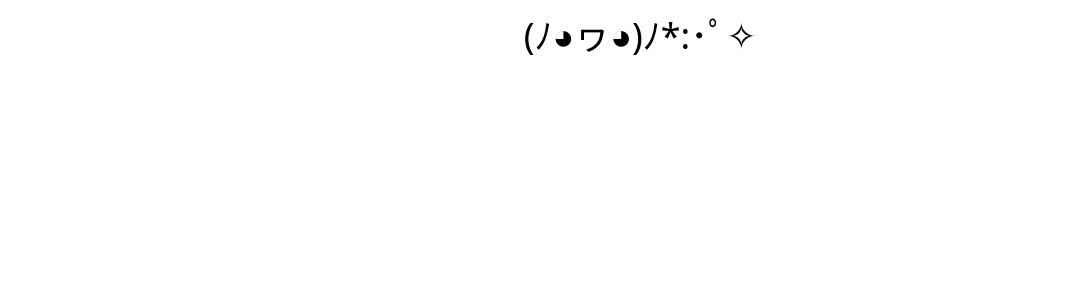
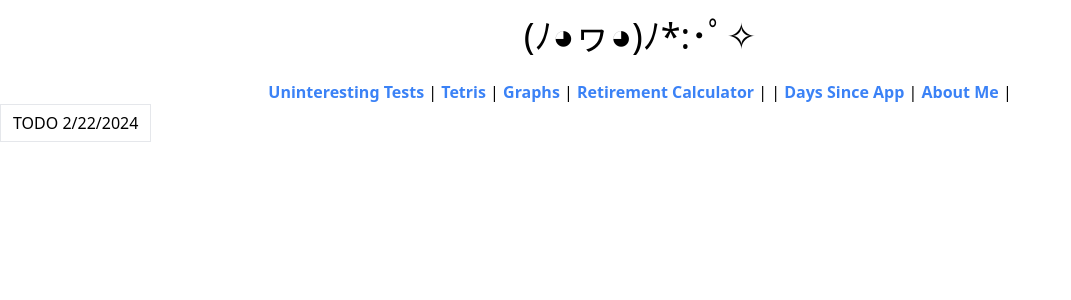
Before and after one commit to mtdamert/website, a React (Create React App) app: page /days-since in a window 1280 px wide. Before the commit this address had no page. Shown: the top 300 px of the page, without its empty margins (0-1071 px from the left). Built offline with nearby package versions, Linux system fonts and the light colour scheme.

Commit message:
Added a skeleton for a Days Since page

```diff
--- a/src/App.js
+++ b/src/App.js
@@ -5,6 +5,7 @@ import TestPage from './pages/TestPage';
 import TetrisPage from './pages/TetrisPage';
 import GraphsPage from './pages/GraphsPage';
 import RetirementCalcPage from './pages/RetirementCalcPage';
+import DaysSincePage from './pages/DaysSincePage';
 
 import { BrowserRouter, Routes, Route } from 'react-router-dom';
 
@@ -39,6 +40,7 @@ function App() {
                             <Route path="/tetris" element={<TetrisPage />} />
                             <Route path="/graphs" element={<GraphsPage />} />
                             <Route path="/retirement-calc" element={<RetirementCalcPage />} />
+                            <Route path="/days-since" element={<DaysSincePage />} />
                             <Route path="/about" element={<AboutPage />} />
                         </Route>
                     </Routes>
--- /dev/null
+++ b/src/components/DaysSince.js
@@ -0,0 +1,7 @@
+function DaysSince() {
+    return (
+        <div className="flex items-center px-3 py-1.5 border">TODO 2/22/2024 </div>
+    );
+}
+
+export default DaysSince;
--- a/src/components/Header.js
+++ b/src/components/Header.js
@@ -7,9 +7,9 @@ function Header() {
         { label: 'Tetris', path: '/tetris' },
         { label: 'Graphs', path: '/graphs' },
         { label: 'Retirement Calculator', path: '/retirement-calc' },
-        {/* label: '3D', path: '/3d_art' },
-        { label: 'Days Since App', path: 'days_since'*/},
-    { label: 'About Me', path: '/about' },
+        {/* label: '3D', path: '/3d_art' */},
+        { label: 'Days Since App', path: 'days-since'},
+        { label: 'About Me', path: '/about' },
     ];
 
     const renderedLinks = links.map((link) => {
--- /dev/null
+++ b/src/pages/DaysSincePage.js
@@ -0,0 +1,11 @@
+import DaysSince from '../components/DaysSince';
+
+function DaysSincePage() {
+    return (
+        <div className="flex">
+            <DaysSince />
+        </div>
+    )
+}
+
+export default DaysSincePage;
```
